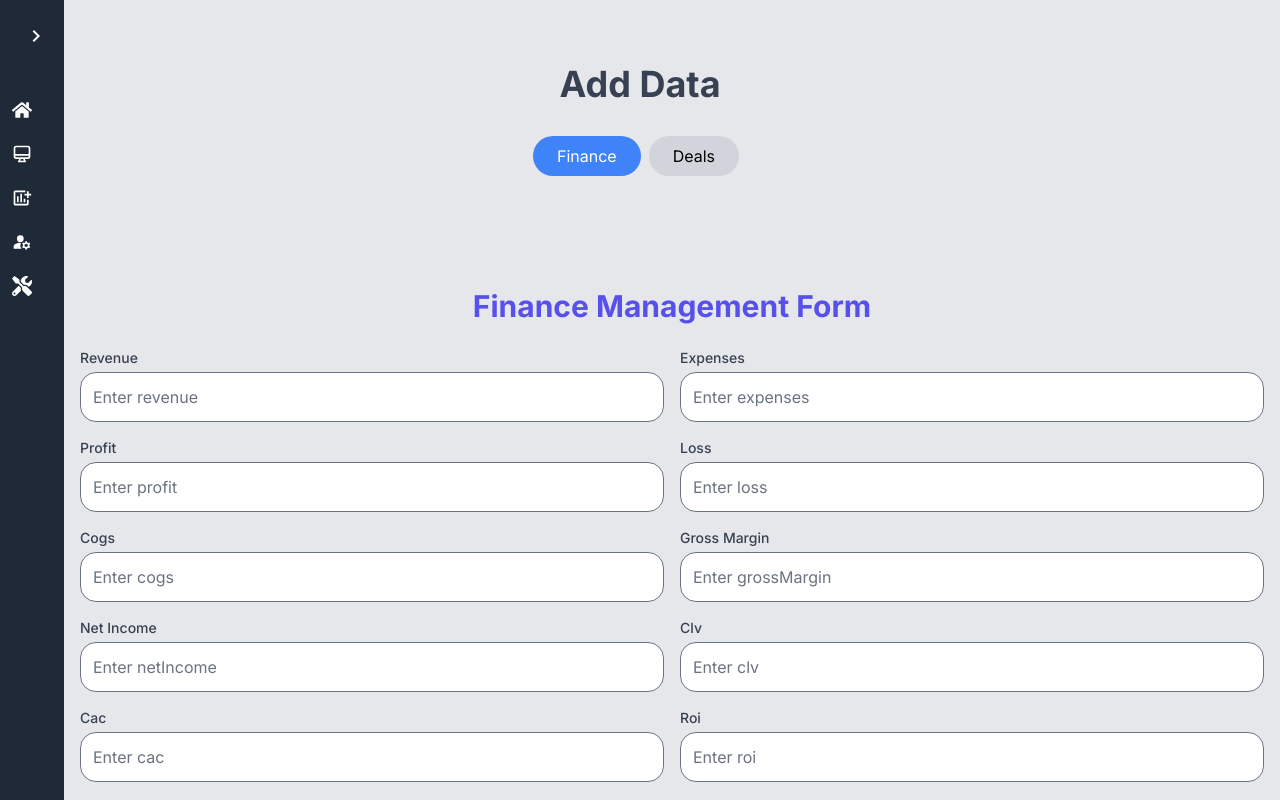
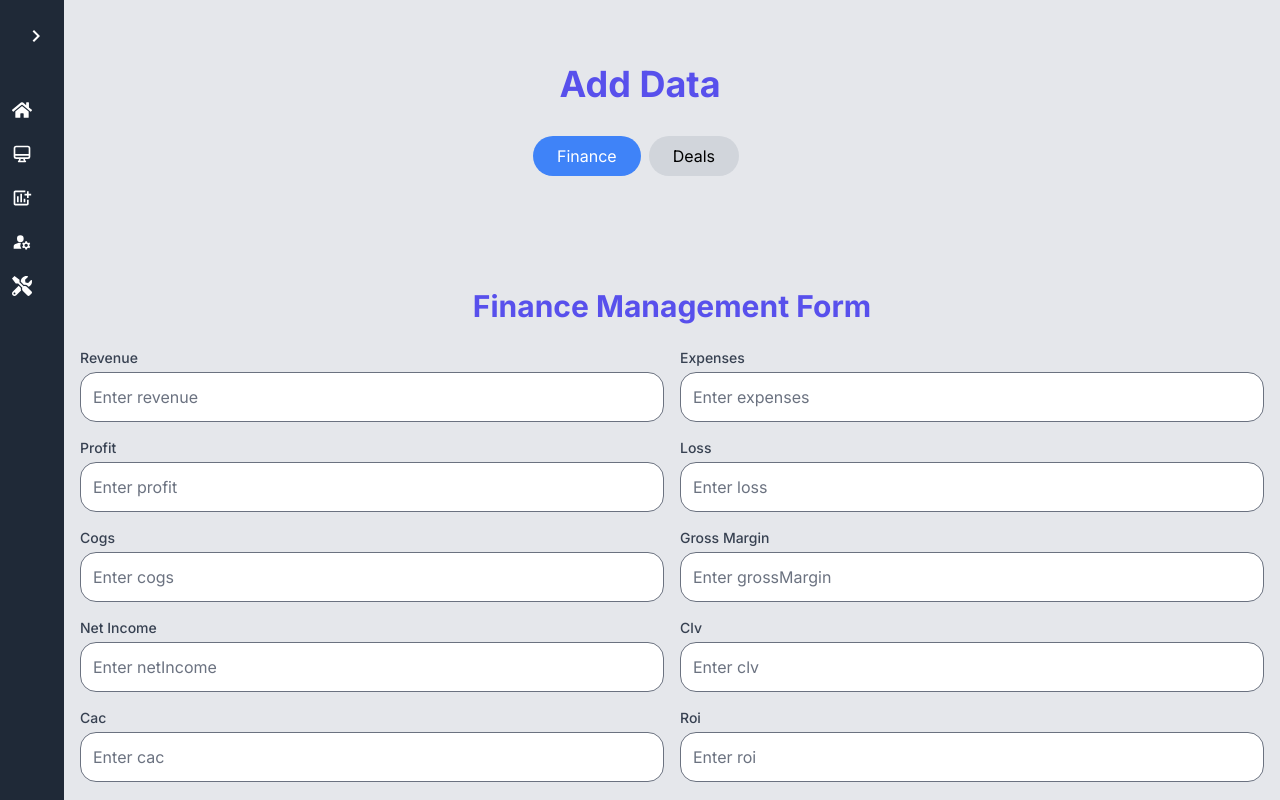
Before and after one commit to Arbab02/fmswithsecurity, a Next.js app: page /add in a window 1280 px wide. Shown: the top 800 px of the page. Built offline with nearby package versions, Linux system fonts and the light colour scheme; no server answers; the database is empty; sample sign-in values are in the browser's storage.

Commit message:
Update page.js

```diff
--- a/src/app/add/page.js
+++ b/src/app/add/page.js
@@ -28,7 +28,7 @@ const page = () => {
   return (
     <SignedIn>
     <div className="flex flex-col justify-center items-center bg-gray-200 py-16 sticky top-0 z-10">
-      <h1 className="text-4xl font-bold text-center mb-8 pl-16 md:pl-0 text-gray-700">Add Data</h1>
+      <h1 className="text-4xl font-bold text-center mb-8 pl-16 md:pl-0 text-indigo-600">Add Data</h1>
       {/* Filter Buttons */}
       <div className='pl-16 md:pl-0'>
         <button
```
